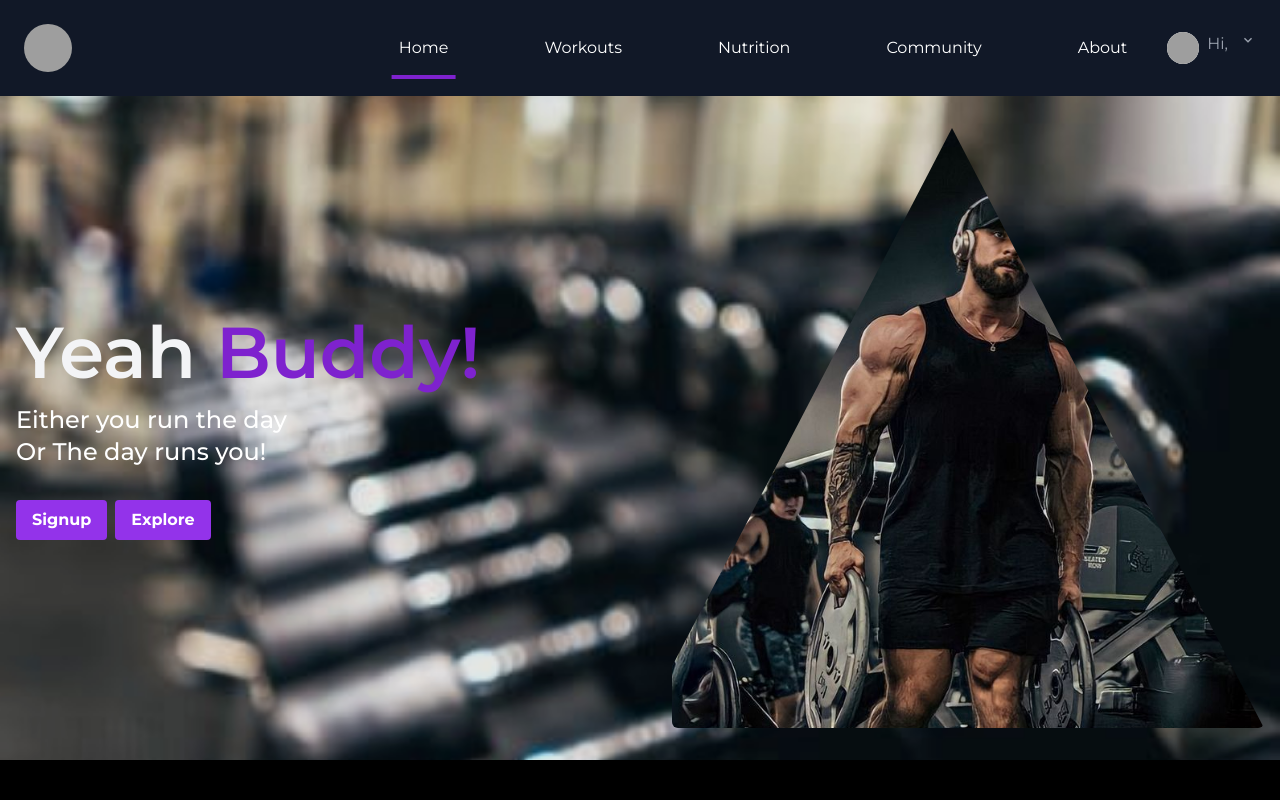
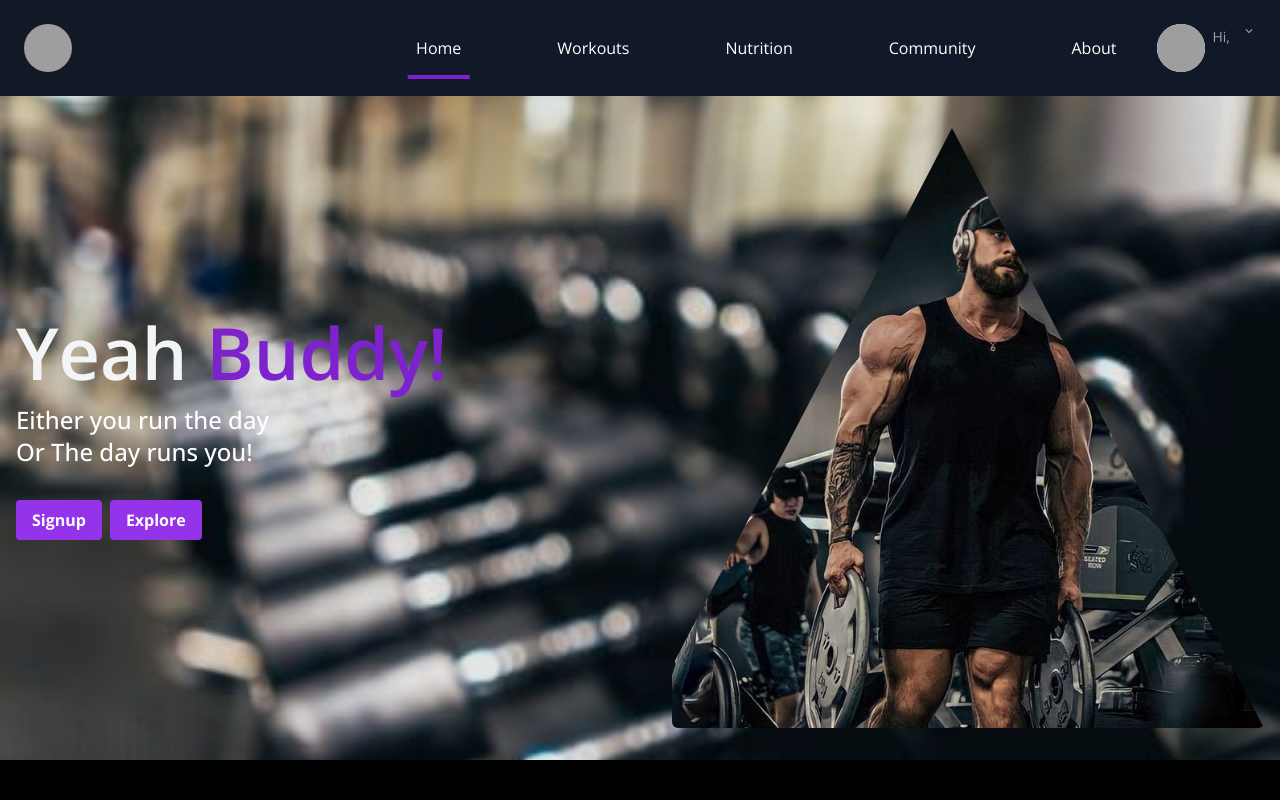
Before and after one commit to nhier17/my-fitness, a React (Create React App) app: page / in a window 1280 px wide. Shown: the top 800 px of the page. Built offline with nearby package versions, Linux system fonts and the light colour scheme; no server answers; grey boxes are pictures that could not be loaded.

Commit message:
refactoring

```diff
--- a/public/index.html
+++ b/public/index.html
@@ -10,9 +10,6 @@
       content="Web site created using create-react-app"
     />
     <link rel="apple-touch-icon" href="%PUBLIC_URL%/logo192.png" />
-<link rel="preconnect" href="https://fonts.googleapis.com">
-<link rel="preconnect" href="https://fonts.gstatic.com" crossorigin>
-<link href="https://fonts.googleapis.com/css2?family=EB+Garamond:ital,wght@0,400..800;1,400..800&family=Montserrat:ital,wght@0,100..900;1,100..900&display=swap" rel="stylesheet">
     <!--
       manifest.json provides metadata used when your web app is installed on a
       user's mobile device or desktop. See https://developers.google.com/web/fundamentals/web-app-manifest/
--- a/src/components/Navbar.jsx
+++ b/src/components/Navbar.jsx
@@ -38,9 +38,9 @@ const Navbar = () => {
       </ul>
       <Link to="/user-profile">
       <div className="hidden lg:flex gap-2 lg:flex-1 lg:justify-end">
-        <div className="w-8 h-8 flex items-center justify-center rounded-full bg-white">
+        <div className="w-12 h-12 flex items-center justify-center rounded-full bg-white">
           {userInfo ? (
-          <img className="w-8 h-8 rounded-full object-cover"  src={`${base_url}/${userInfo?.profilePicture}`} alt={userInfo.name} />
+          <img className="w-12 h-12 rounded-full object-cover"  src={`${base_url}/${userInfo?.profilePicture}`} alt={userInfo.name} />
           ) : (
             <FaUser className="w-8 h-8" />
           )}
@@ -69,6 +69,13 @@ const Navbar = () => {
             <FaUser className="w-16 h-16" />
           )}
         </div>
+        <p>
+              <span className="text-gray-400 text-14">Hi,</span>{' '}
+              <span className="text-gray-400 font-bold ml-1 text-14">
+                {userInfo?.name}
+              </span>
+            </p>
+            <MdKeyboardArrowDown className="text-gray-400 text-14" />
       </div>
       </Link>
             <MdClose className="h-6 w-6 cursor-pointer text-black" onClick={() => setIsMenuOpen(false)} />
--- a/src/components/Testimonials.jsx
+++ b/src/components/Testimonials.jsx
@@ -8,7 +8,7 @@ const Testimonials = () => {
     <div className="absolute z-[0] w-[60%] h-[60%] -right-[50%] rounded-full bottom-40" />
 
     <div className="w-full flex justify-between items-center md:flex-row flex-col sm:mb-16 mb-6 relative z-[1]">
-      <h2 className="font-poppins font-semibold xs:text-[48px] text-[40px] text-white w-full">
+      <h2 className="font-poppins font-semibold xs:text-[48px] text-[40px] text-purple-700 w-full">
         What our clients are <br className="sm:block hidden" /> saying about us
       </h2>
       <div className="w-full md:mt-0 mt-6">
--- a/src/components/UserProfile.jsx
+++ b/src/components/UserProfile.jsx
@@ -42,8 +42,6 @@ const UserProfile = () => {
   //logout the user
   const logout = () => {
     localStorage.removeItem('token');
-    localStorage.removeItem('profilePicture');
-    localStorage.removeItem('userName');
     toast.success('Logged out successfully');
     navigate('/login');
     window.location.reload();
--- a/src/index.css
+++ b/src/index.css
@@ -1,3 +1,4 @@
+@import url('https://fonts.googleapis.com/css2?family=Open+Sans:wght@400;500;600;700&display=swap');
 @tailwind base;
 @tailwind components;
 @tailwind utilities;
@@ -19,7 +20,7 @@ background: grey;
 }
 }
 body {
-  font-family: "Montserrat", serif;
+  font-family: "Open Sans", sans-serif;
   -webkit-font-smoothing: antialiased;
   -moz-osx-font-smoothing: grayscale;
   color: white;
--- a/src/pages/About.jsx
+++ b/src/pages/About.jsx
@@ -55,13 +55,13 @@ const About = () => {
       ))}
       </div>
       <div className="animate-on-scroll mt-8">
-        <h2 className="text-2xl font-bold mb-4">Meet the Team</h2>
+        <h2 className="text-2xl font-bold mb-4 text-purple-700">Meet the Team</h2>
         <p className="text-lg leading-relaxed mb-8">
           At FitFusion, we're passionate about health and fitness. Our team is
           comprised of dedicated professionals who are committed to helping you
           reach your full potential.
         </p>
-        <h2 className="text-2xl font-bold mb-4">
+        <h2 className="text-2xl font-bold mb-4 text-purple-700">
           Join the FitFusion Community
         </h2>
         <p className="md:text-lg text-base leading-relaxed mb-8">
@@ -79,12 +79,12 @@ const About = () => {
             </Splide>
           </div>
           <div className="mx-auto my-8 animate-on-scroll">
-            <h2 className="text-2xl font-bold">Testimonials</h2>
+            <h2 className="text-2xl font-bold text-purple-700">Testimonials</h2>
             <div>
               <Testimonials />
             </div>
           </div>
-        <h2 className="text-2xl font-bold mb-4">Ready to Get Started?</h2>
+        <h2 className="text-2xl font-bold mb-4 text-purple-700">Ready to Get Started?</h2>
         <p className="md:text-lg text-base leading-relaxed mb-8">
           It's time to take the first step towards a healthier, happier you.
           Download the FitFusion app today and start your fitness journey with
--- a/tailwind.config.js
+++ b/tailwind.config.js
@@ -1,10 +1,49 @@
 /** @type {import('tailwindcss').Config} */
 module.exports = {
-  content: [
-    "./src/**/*.{js,jsx,ts,tsx}"
-  ],
+  content: ['./src/**/*.{js,jsx,ts,tsx}'],
+  darkMode: 'class',
   theme: {
-    extend: {},
+    fontFamily: {
+      display: ['Open Sans', 'sans-serif'],
+      body: ['Open Sans', 'sans-serif'],
+    },
+    extend: {
+      fontSize: {
+        14: '14px',
+      },
+      backgroundColor: {
+        'main-bg': '#FAFBFB',
+        'main-dark-bg': '#20232A',
+        'secondary-dark-bg': '#33373E',
+        'light-gray': '#F7F7F7',
+        'half-transparent': 'rgba(0, 0, 0, 0.5)',
+      },
+      borderWidth: {
+        1: '1px',
+      },
+      borderColor: {
+        color: 'rgba(0, 0, 0, 0.1)',
+      },
+      width: {
+        400: '400px',
+        760: '760px',
+        780: '780px',
+        800: '800px',
+        1000: '1000px',
+        1200: '1200px',
+        1400: '1400px',
+      },
+      height: {
+        80: '80px',
+      },
+      minHeight: {
+        590: '590px',
+      },
+      backgroundImage: {
+        'hero-pattern':
+          "url('https://i.ibb.co/MkvLDfb/Rectangle-4389.png')",
+      },
+    },
   },
   plugins: [],
-}
+};
```
